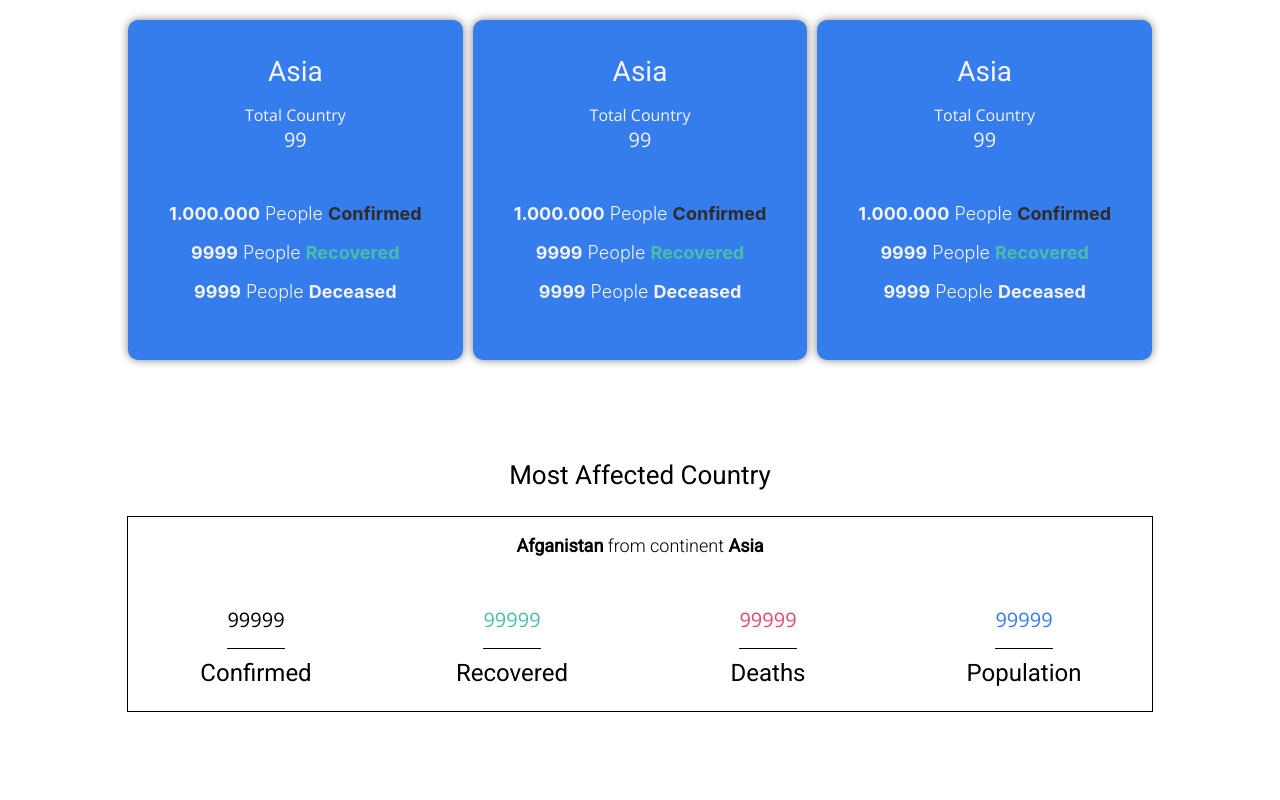
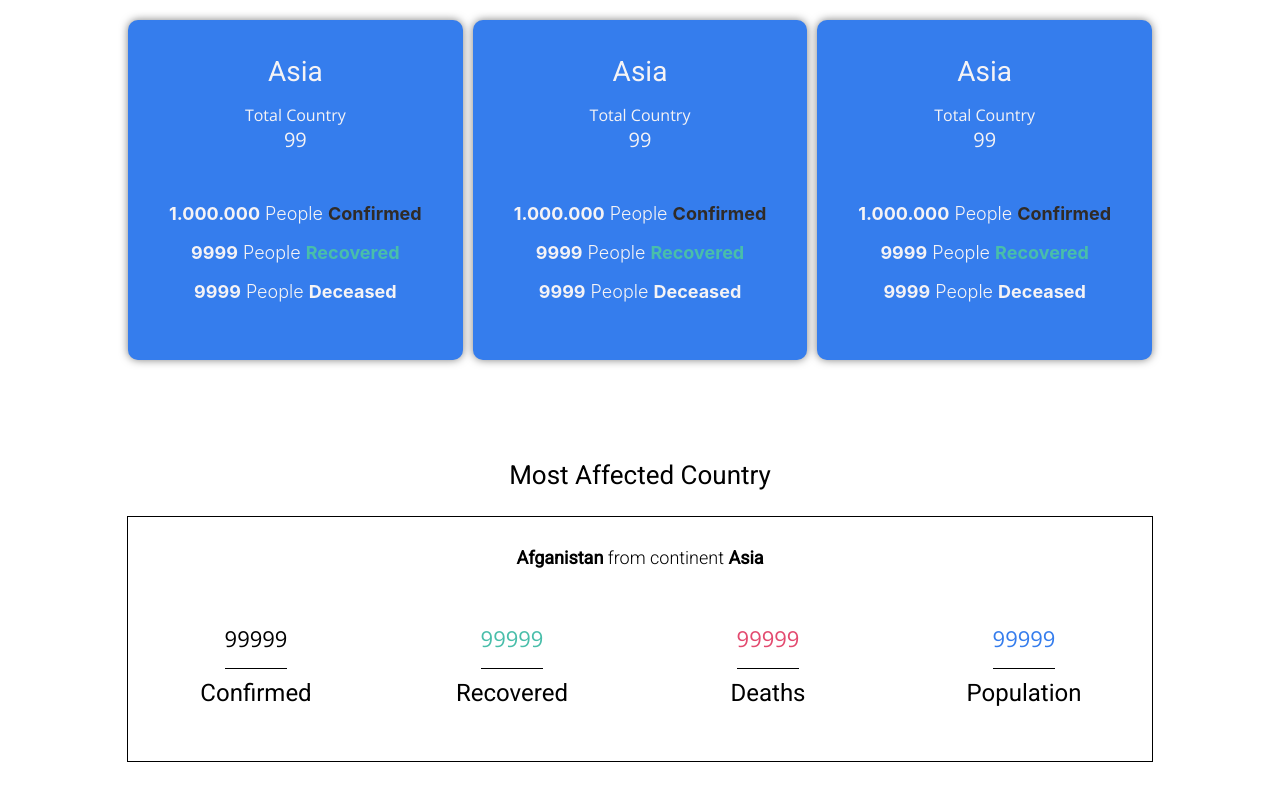
Before and after one commit to yoga1234/covid-website, a React (Create React App) app: page / in a window 1280 px wide. Shown: the part 395-1195 px from the top of the page. Before the commit the page ends 1107 px from the top, so only its background shows below. Built offline with nearby package versions, Linux system fonts and the light colour scheme.

Commit message:
finishing affected card styles

```diff
--- a/src/components/MostAffected.module.css
+++ b/src/components/MostAffected.module.css
@@ -8,23 +8,25 @@
 .most_affected_card {
   border: 1px solid #000;
   width: 80%;
-  margin: auto;
+  margin: 0 auto 100px auto;
 }
 .affected_card_title {
   font-family: 'Roboto', sans-serif;
   font-size: 18px;
   font-weight: 300;
-  margin-bottom: 50px;
+  margin-bottom: 55px;
+  margin-top: 30px;
   text-align: center;
 }
 .most_affected_data {
   display: grid;
   grid-template-columns: 1fr 1fr 1fr 1fr;
+  padding-bottom: 30px;
   text-align: center;
 }
 .data_number {
   font-family: 'Open Sans', sans-serif;
-  font-size: 20px;
+  font-size: 22px;
   border-bottom: 1px solid #000;
   margin: auto;
   padding-bottom: 15px;
```
